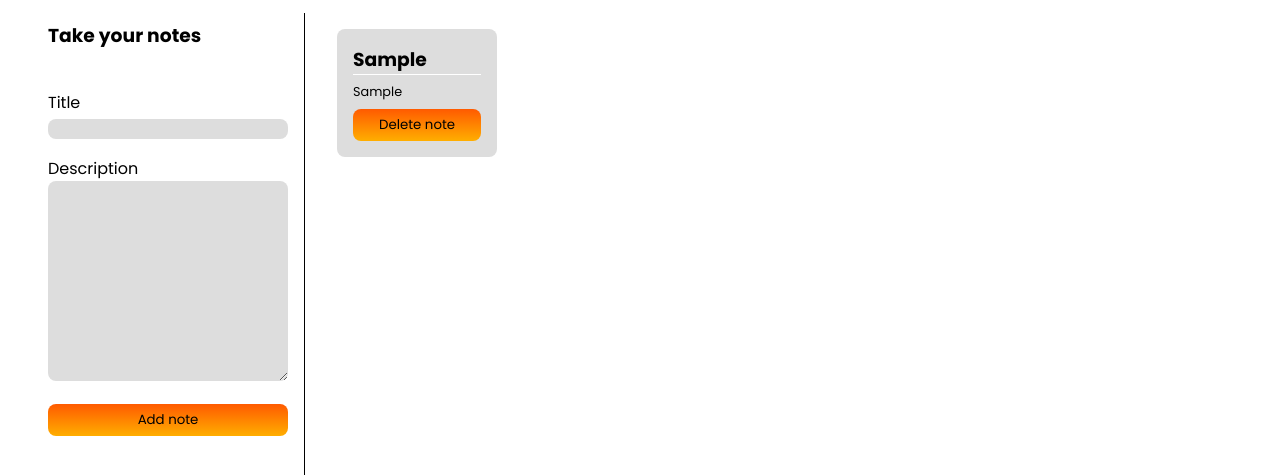
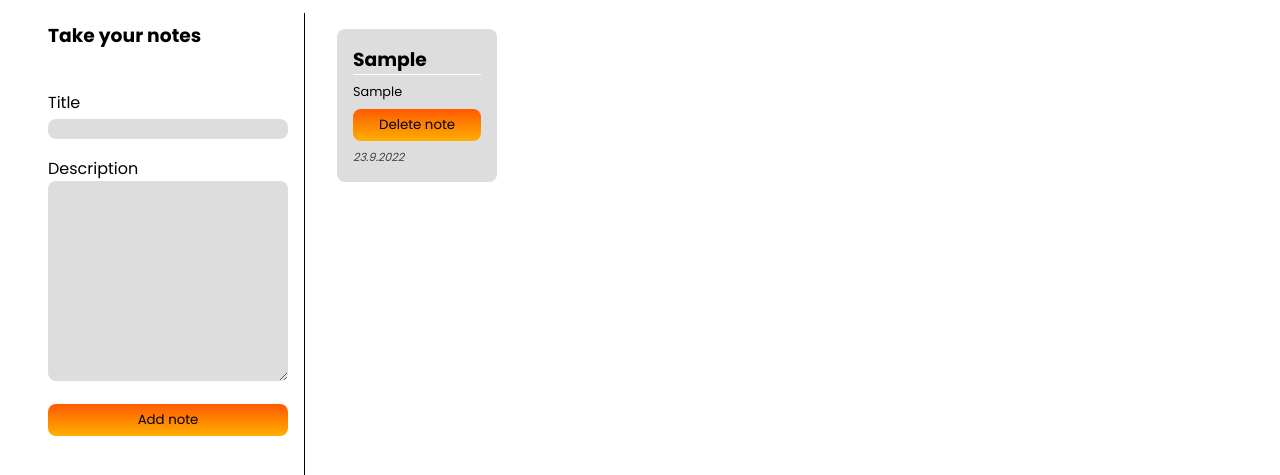
Before and after one commit to BiancaMarin/My-Notes-Taking-App, a plain HTML site: page index.html in a window 1280 px wide. Both pictures are taken after typing "Sample", "Sample" into the empty fields and a click on the button "Add note". Shown: the part 83-558 px from the top of the page. Drawn offline with Linux system fonts and the light colour scheme; a web font is replaced by a local one.

Commit message:
Add files via upload

```diff
--- a/scripts/main.js
+++ b/scripts/main.js
@@ -47,6 +47,19 @@ function handleClick(e) {
   }
 }
 
+function getNoteDate() {
+  const currentDate = new Date();
+  const month = currentDate.getMonth();
+  const day = currentDate.getDate();
+  const year = currentDate.getFullYear();
+
+  const date = `${day}.${month}.${year}`;
+  console.log(date);
+  return date;
+}
+
+getNoteDate();
+
 //display notes//
 function displayNotes() {
   document.querySelectorAll('article').forEach((note) => note.remove());
@@ -60,7 +73,10 @@ function displayNotes() {
     const deleteButton = document.createElement('button');
     deleteButton.innerText = 'Delete note';
     deleteButton.classList.add('delete-btn');
-    card.append(title, noteDescription, deleteButton);
+    const showDate = document.createElement('p');
+    showDate.innerText = getNoteDate();
+    showDate.classList.add('date');
+    card.append(title, noteDescription, deleteButton, showDate);
     displaySection.append(card);
 
     deleteButton.addEventListener('click', handleDeleteNote);
--- a/styles/styles.css
+++ b/styles/styles.css
@@ -114,6 +114,13 @@ main .output-dates .card button:hover {
   color: red;
 }
 
+main .output-dates .card .date {
+  padding-top: 0.5rem;
+  font-style: italic;
+  font-size: 0.7rem;
+  color: #3c4048;
+}
+
 @media screen and (min-width: 768px) {
   main {
     flex-direction: row;
```
